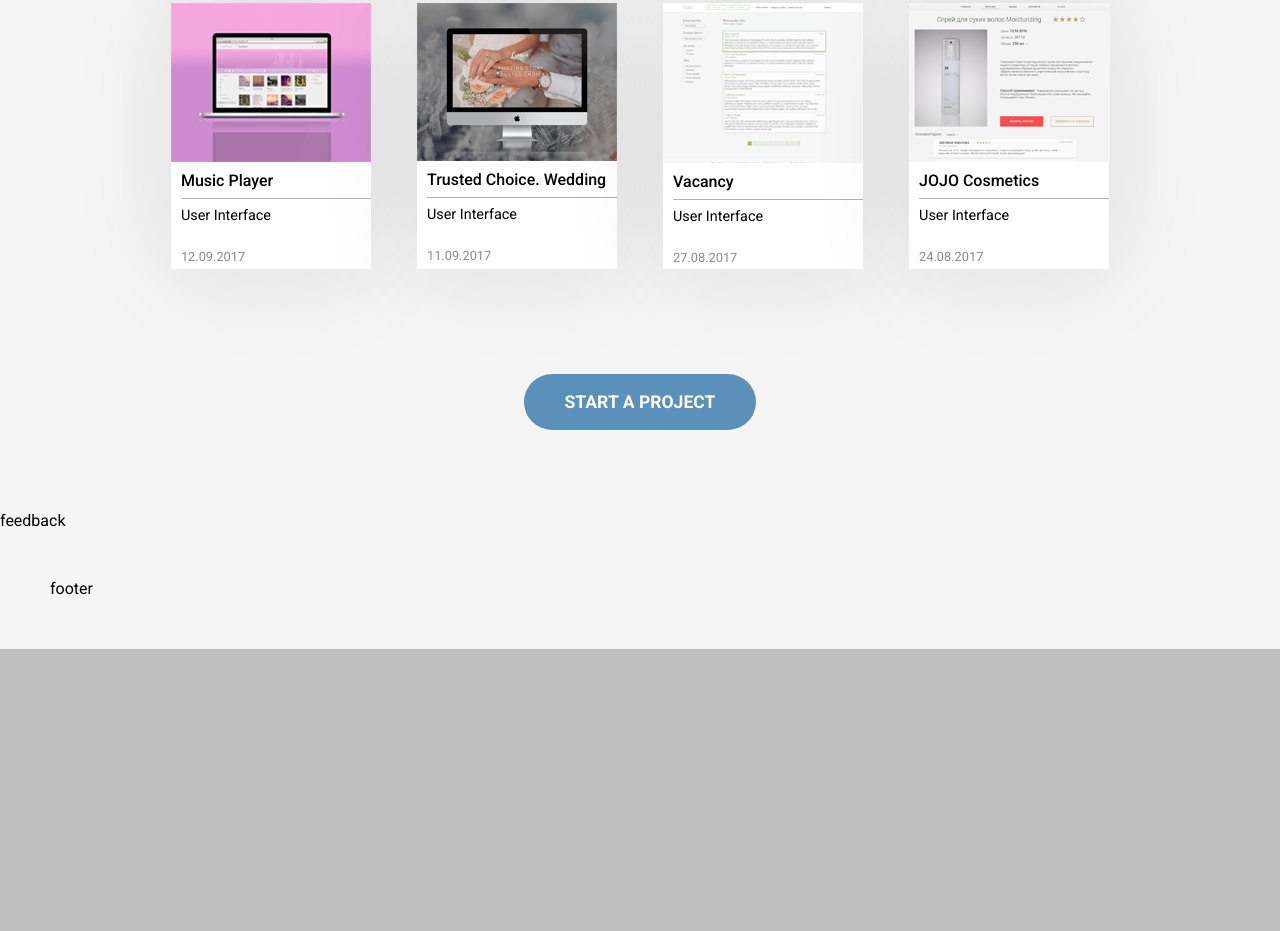
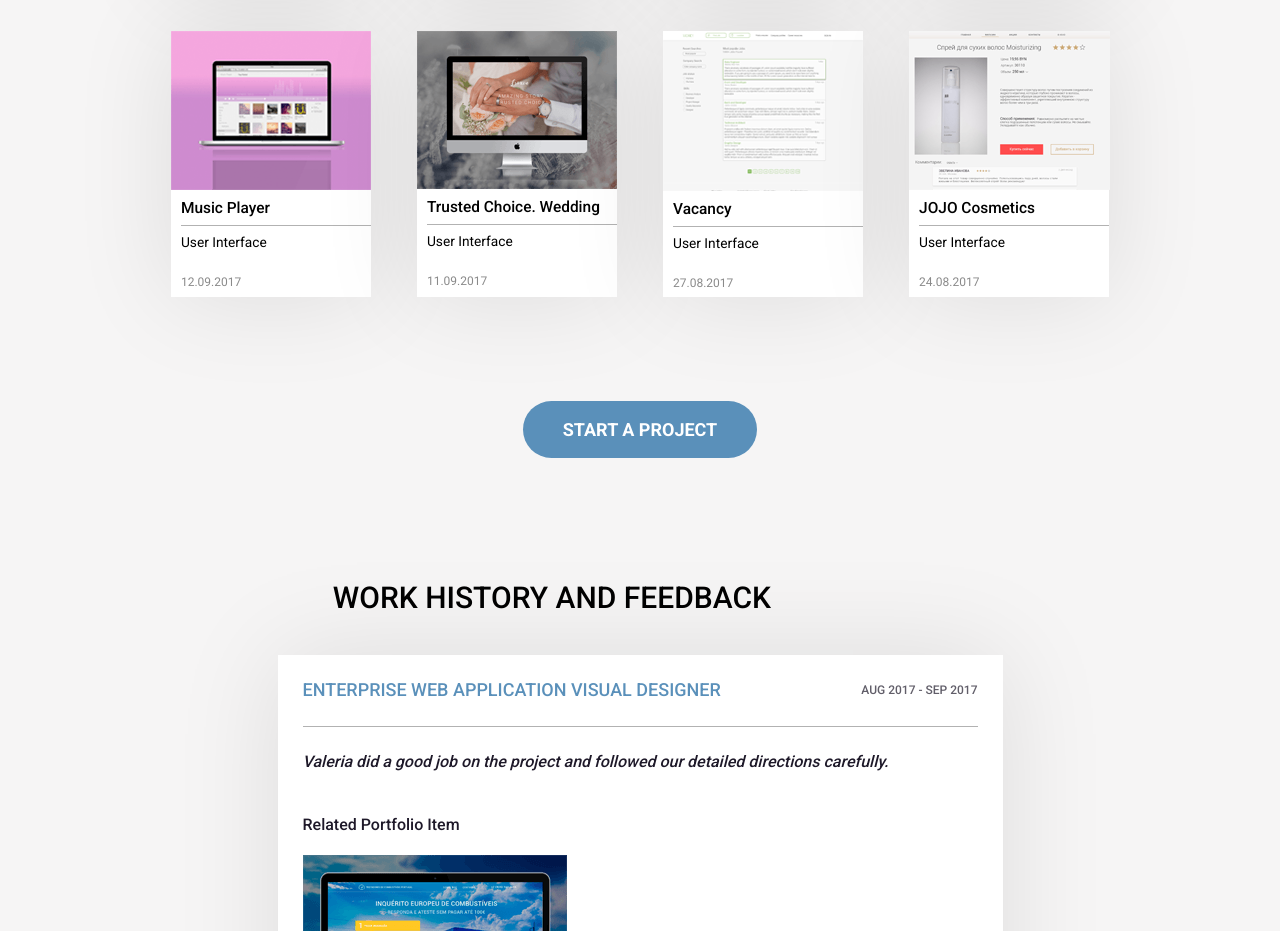
Before and after one commit to KTEleuth/VK-Portfolio, a plain HTML site: page index.html in a window 1280 px wide. Shown: the part 1869-2800 px from the top of the page. Before the commit the page ends 2518 px from the top, so only its background shows below. Drawn offline with Linux system fonts and the light colour scheme.

Commit message:
feedback finished

```diff
--- a/css/style.css
+++ b/css/style.css
@@ -58,7 +58,7 @@ a {
   margin-left: auto;
 }
 a.link {
-  font-size: 0.9em;
+  font-size: 0.875em;
   padding: 20px;
   color: rgb(0, 0, 0);
   -webkit-transition: color 1s;
@@ -161,7 +161,7 @@ a.btn:hover {
 /* 1b. Header content */
 
 .name {
-  font-size: 1.9em;
+  font-size: 1.875em;
   font-weight: 300;
   margin-bottom: 0.5%;
   grid-row: 2;
@@ -186,7 +186,7 @@ a.btn:hover {
   justify-self: center;
 }
 .description {
-  font-size: 1.2em;
+  font-size: 1.125em;
   line-height: 22pt;
   font-weight: 500;
   color: rgb(50, 51, 53);
@@ -204,7 +204,7 @@ a.btn:hover {
   justify-self: center;
 }
 .button > a {
-  font-size: 1.1em;
+  font-size: 1.125em;
   font-weight: 700;
   color: rgb(255, 255, 255);
   padding: 18px 40px;
@@ -249,7 +249,7 @@ a.btn:hover {
   grid-column: 2;
   grid-row: 1;
   color: rgb(90, 144, 186);
-  font-size: 2.1em;
+  font-size: 2.25em;
   font-weight: 500;
   margin: 5% 5% 2% 6%;
 }
@@ -270,10 +270,11 @@ a.btn:hover {
   margin-top: 150px;
   margin-bottom: 100px;
 }
-.portfolio__title {
+.portfolio__title,
+.feedback__title {
   padding-bottom: 20px;
   padding-left: 17%;
-  font-size: 1.8em;
+  font-size: 1.875em;
   font-weight: 500;
 }
 .portfolio__content {
@@ -300,6 +301,7 @@ a.btn:hover {
   transform: scale(0.99, 0.99);
 }
 .portfolio--name {
+  font-size: 0.966em;
   font-weight: 500;
   padding: 10px 0 0 10px;
   color: rgb(0, 0, 0);
@@ -311,7 +313,7 @@ a.btn:hover {
   border-bottom: 1px solid rgba(255, 255, 255, 0.3);
 }
 .portfolio--type {
-  font-size: 0.9em;
+  font-size: 0.858em;
   font-weight: 400;
   padding-left: 10px;
   color: rgb(0, 0, 0);
@@ -319,7 +321,7 @@ a.btn:hover {
 .portfolio--date {
   padding-left: 10px;
   padding-top: 25px;
-  font-size: 0.8em;
+  font-size: 0.751em;
   color: rgb(138, 138, 138);
 }
 .portfolio .button {
@@ -328,6 +330,74 @@ a.btn:hover {
 }
 
 /* 3b. Feedback */
+
+.feedback {
+  margin-top: 140px;
+  margin-bottom: 20px;
+}
+.feedback__title {
+  padding-left: 26%;
+  padding-bottom: 30px;
+  text-transform: uppercase;
+}
+.feedback__block {
+  display: block;
+  width: 100%;
+  height: 100%;
+  margin: 10px auto 50px auto;
+  max-height: 455px;
+  max-width: 725px;
+  background-color: rgb(255, 255, 255);
+  -webkit-box-shadow: 0px 0px 100px 0px rgba(0, 0, 0, 0.1);
+  -moz-box-shadow: 0px 0px 100px 0px rgba(0, 0, 0, 0.1);
+  box-shadow: 0px 0px 100px 0px rgba(0, 0, 0, 0.1);
+  transition: box-shadow 0.1s;
+}
+.feedback__block--top {
+  display: flex;
+  justify-content: space-between;
+  padding: 25px;
+}
+.feedback--name {
+  text-transform: uppercase;
+  font-size: 1.125em;
+  font-weight: 500;
+  color: rgb(90, 144, 186);
+}
+.feedback--date {
+  text-transform: uppercase;
+  font-size: 0.75em;
+  font-weight: 500;
+  color: rgba(30, 25, 41, 0.7);
+  padding-top: 4px;
+}
+.feedback--description {
+  padding: 25px;
+  font-weight: 500;
+  font-style: italic;
+  color: rgba(30, 25, 41);
+}
+.feedback__block hr {
+  border: 0;
+  height: 0;
+  margin: auto 25px;
+  border-top: 1px solid rgba(0, 0, 0, 0.3);
+  border-bottom: 1px solid rgba(255, 255, 255, 0.3);
+}
+.feedback--item {
+  font-weight: 500;
+  color: rgba(30, 25, 41);
+  padding: 20px 25px 0 25px;
+}
+.feedback__showmore {
+  font-size: 0.875em;
+  font-weight: 500;
+  text-align: center;
+  text-transform: uppercase;
+}
+.feedback__showmore a {
+  color: rgb(90, 144, 186);
+}
 
 /* End of Main Content */
 
@@ -388,14 +458,20 @@ a.btn:hover {
     text-align: center;
   }
   .portfolio {
+    margin-top: 70px;
+  }
+  .portfolio__title, .feedback__title {
+    padding-left: 0;
+    text-align: center;
+  }
+  .portfolio .button {
+    margin-top: 50px;
+  }
+  .feedback {
   margin-top: 70px;
 }
-.portfolio__title {
-  padding-left: 0;
-  text-align: center;
-}
-.portfolio .button {
-  margin-top: 50px;
+.feedback__block {
+  margin-bottom: 20px;
 }
 }
 
@@ -449,6 +525,9 @@ a.btn:hover {
   }
   .button {
     margin-top: 5%;
+  }
+  .feedback--item {
+    padding-top: 10px;
   }
 }
 
--- a/index.html
+++ b/index.html
@@ -22,10 +22,10 @@
                 </div>
                 <div class="links">
                     <div>
-                        <a class="link" href="#">ABOUT</a>
+                        <a class="link" href="#about">ABOUT</a>
                     </div>
                     <div>
-                        <a class="link" href="#">PORTFOLIO</a>
+                        <a class="link" href="#portfolio">PORTFOLIO</a>
                     </div>
                     <div>
                         <a class="link" href="#">CONTACT</a>
@@ -68,7 +68,7 @@
             </div>
         </div>
         <div class="content">
-            <div class="intro">
+            <div class="intro" id="about">
                 <div class="intro__photo">
                     <img src="images/photo.jpg">
                 </div>
@@ -83,7 +83,7 @@
             <div class="social">
                 <img src="images/social.png">
             </div>
-            <div class="portfolio">
+            <div class="portfolio" id="portfolio">
                 <div class="portfolio__title">PORTFOLIO</div>
                 <div class="portfolio__content">
                     <a href="#" class="portfolio__block">
@@ -155,9 +155,34 @@
                     <a href="#">START A PROJECT</a>
                 </div>
             </div>
-            <div class="feedback">feedback</div>
+            <div class="feedback" id="feedback">
+                <div class="feedback__title">Work history and feedback</div>
+                <div class="feedback__block">
+                    <div class="feedback__block--top">
+                        <div class="feedback--name">Enterprise Web Application Visual Designer</div>
+                        <div class="feedback--date">Aug 2017 - Sep 2017</div>
+                    </div>
+                    <hr>
+                    <div class="feedback--description">Valeria did a good job on the project and followed our detailed directions carefully.</div>
+                    <div class="feedback--item">Related Portfolio Item</div>
+                    <img class="feedback--item" src="images/enterprise.png">
+                </div>
+                <div class="feedback__block">
+                    <div class="feedback__block--top">
+                        <div class="feedback--name">Sales and Landing Page UI Designer</div>
+                        <div class="feedback--date">Sep 2017 - Nov 2017</div>
+                    </div>
+                    <hr>
+                    <div class="feedback--description">Valeria did a good job on the project and followed our detailed directions carefully.</div>
+                    <div class="feedback--item">Related Portfolio Item</div>
+                    <img class="feedback--item" src="images/sales.png">
+                </div>
+            </div>
+            <div class="feedback__showmore">
+                <a href="#feedback">show more</a>
+            </div>
         </div>
-        <div class="footer">footer</div>
+        <div class="footer" id="footer">footer</div>
     </div>
 </body>
 
```
